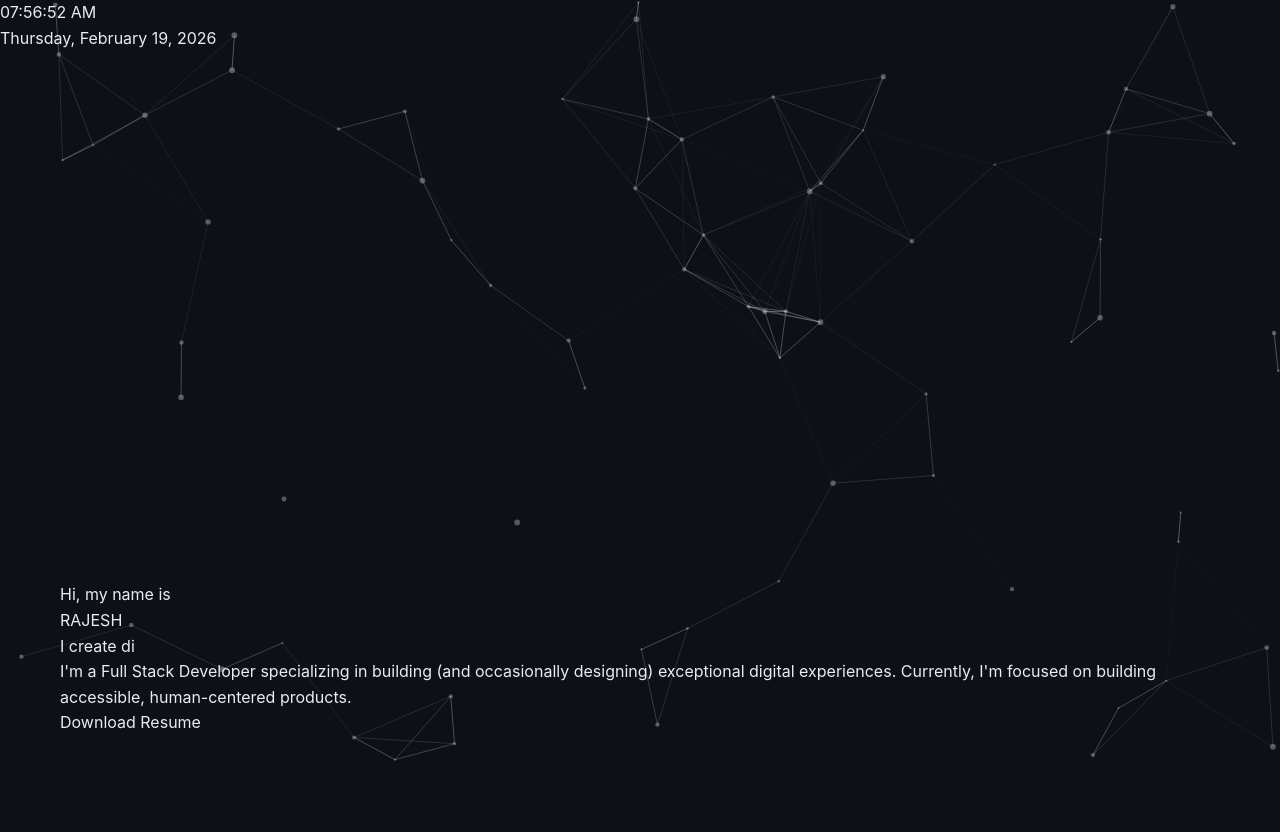
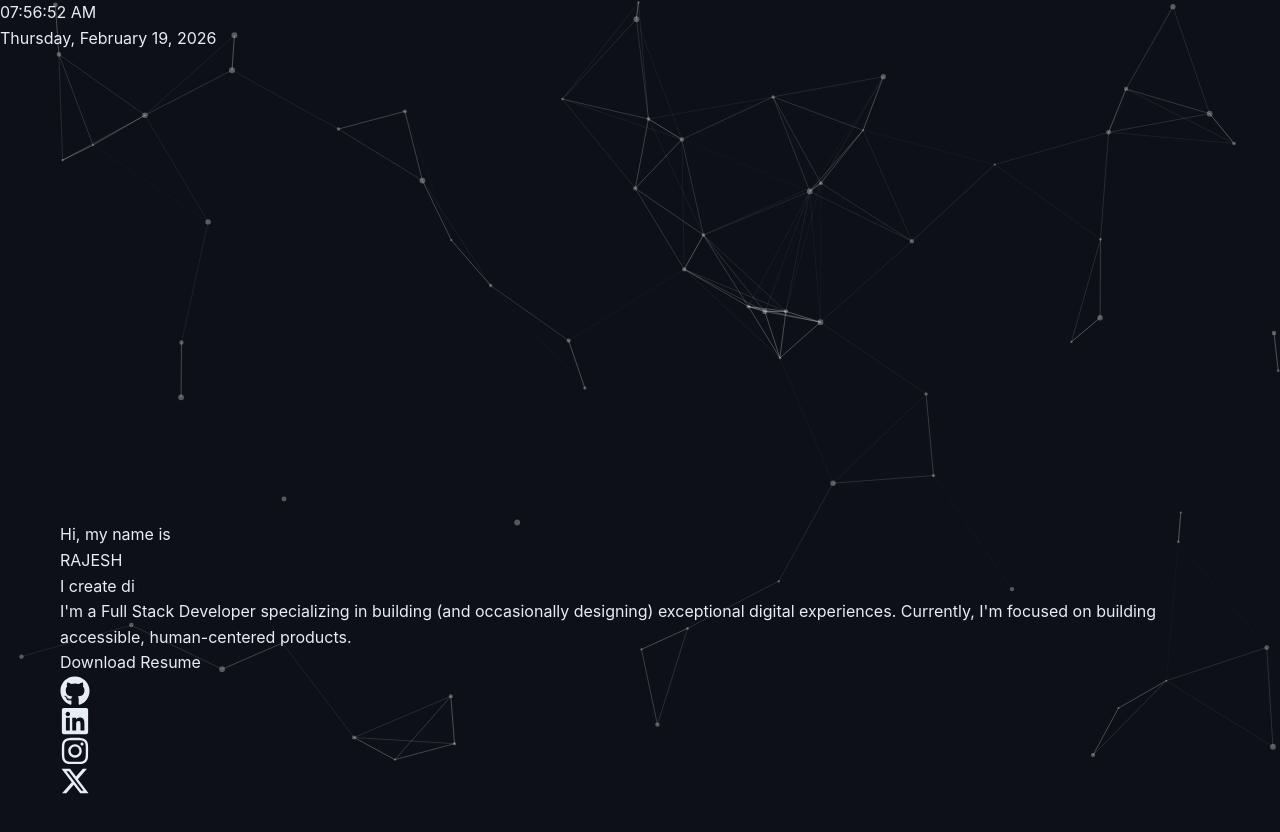
Before and after one commit to Rajesh-debug-web/Dev-identity, a React (Vite) app in the folder frontend/: page / in a window 1280 px wide. Shown: the top 832 px of the page. Built offline with nearby package versions, Linux system fonts and the light colour scheme.

Commit message:
feat: Add social media links to Hero section

```diff
--- a/frontend/src/components/sections/Hero.tsx
+++ b/frontend/src/components/sections/Hero.tsx
@@ -2,6 +2,8 @@ import React from 'react';
 import Typewriter from 'typewriter-effect';
 import { motion } from 'framer-motion';
 import { EncryptedText } from '../ui/encrypted-text';
+import { FaGithub, FaLinkedin, FaInstagram } from 'react-icons/fa';
+import { FaXTwitter } from 'react-icons/fa6';
 import resumePdf from '../ui/Rajesh_Kumar_Nayak_Resume.pdf';
 
 const Hero: React.FC = () => {
@@ -50,6 +52,21 @@ const Hero: React.FC = () => {
                     Download Resume
                 </motion.a>
 
+                <div className="flex gap-6 mt-8 justify-center md:justify-start">
+                    <a href="https://github.com/Rajesh-debug-web" target="_blank" rel="noopener noreferrer" className="text-[var(--text-muted)] hover:text-[var(--accent-color)] transition-colors duration-300">
+                        <FaGithub size={30} />
+                    </a>
+                    <a href="https://www.linkedin.com/in/rajesh-kumar-nayak-64177b340/" target="_blank" rel="noopener noreferrer" className="text-[var(--text-muted)] hover:text-[var(--accent-color)] transition-colors duration-300">
+                        <FaLinkedin size={30} />
+                    </a>
+                    <a href="https://www.instagram.com/rahul.__.45._/" target="_blank" rel="noopener noreferrer" className="text-[var(--text-muted)] hover:text-[var(--accent-color)] transition-colors duration-300">
+                        <FaInstagram size={30} />
+                    </a>
+                    <a href="https://x.com/Rajesh_Nayak45" target="_blank" rel="noopener noreferrer" className="text-[var(--text-muted)] hover:text-[var(--accent-color)] transition-colors duration-300">
+                        <FaXTwitter size={30} />
+                    </a>
+                </div>
+
             </motion.div>
         </section>
     );
```
